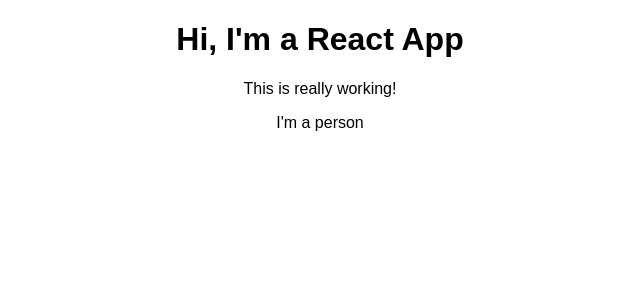
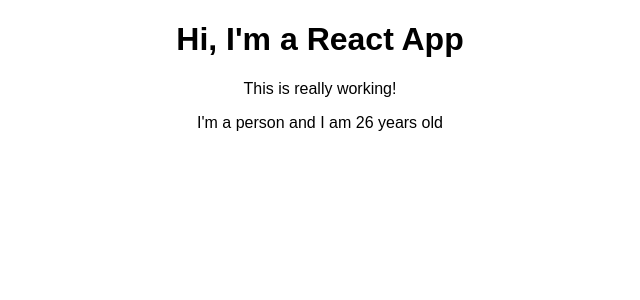
Before and after one commit to PhusionDev/udemy-react-complete-guide, a React (Create React App) app: page / in a window 1280 px wide. Shown: the top 300 px of the page, without its empty margins (320-960 px from the left). Built offline with nearby package versions, Linux system fonts and the light colour scheme.

Commit message:
03_35 Outputting Dynamic Content

```diff
--- a/src/Person/Person.js
+++ b/src/Person/Person.js
@@ -1,7 +1,7 @@
 import React from 'react';
 
 const person = () => {
-  return <p>I'm a person</p>
+  return <p>I'm a person and I am {Math.floor(Math.random() * 30)} years old</p>
 }
 
 export default person;
```
